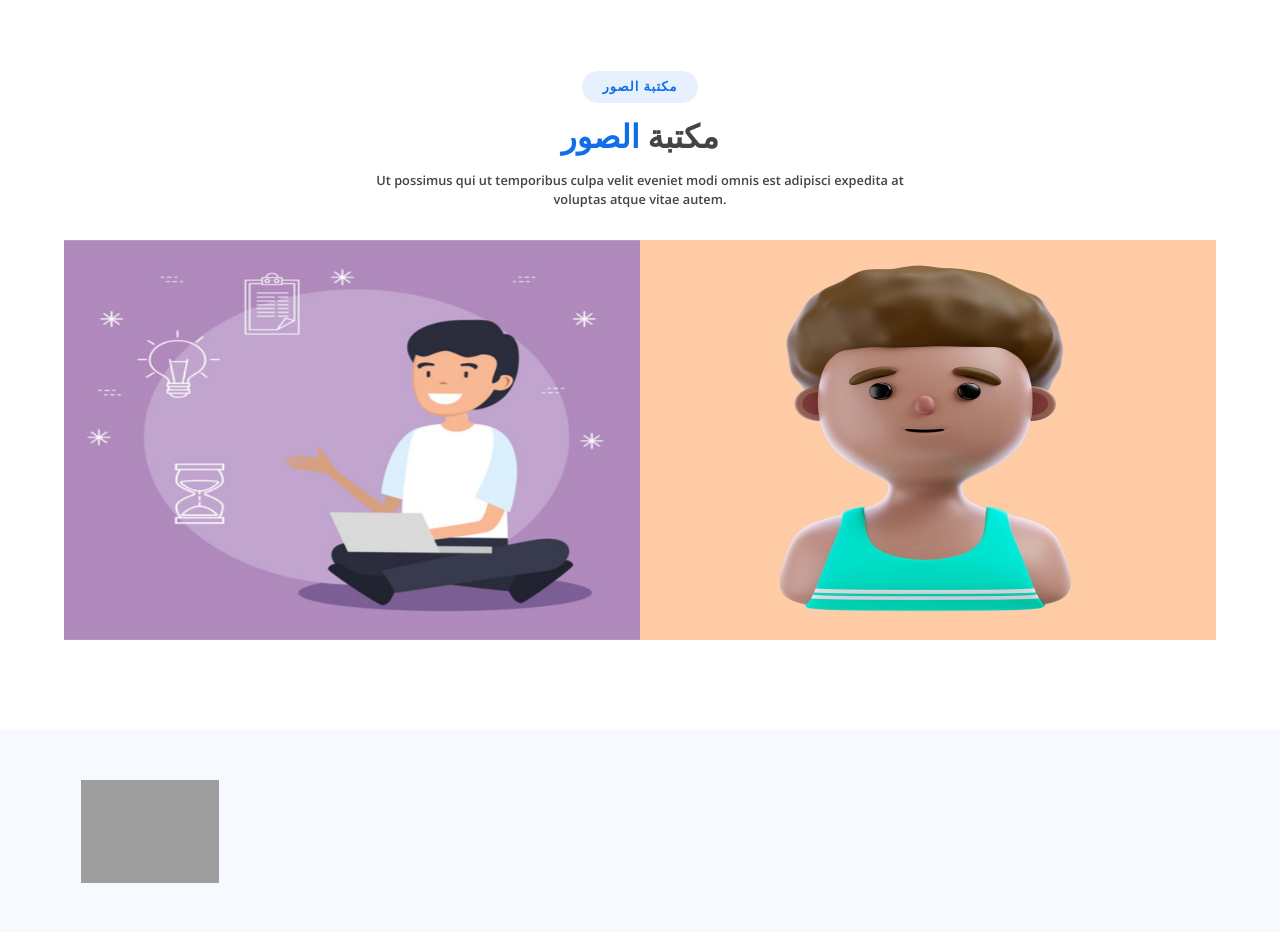
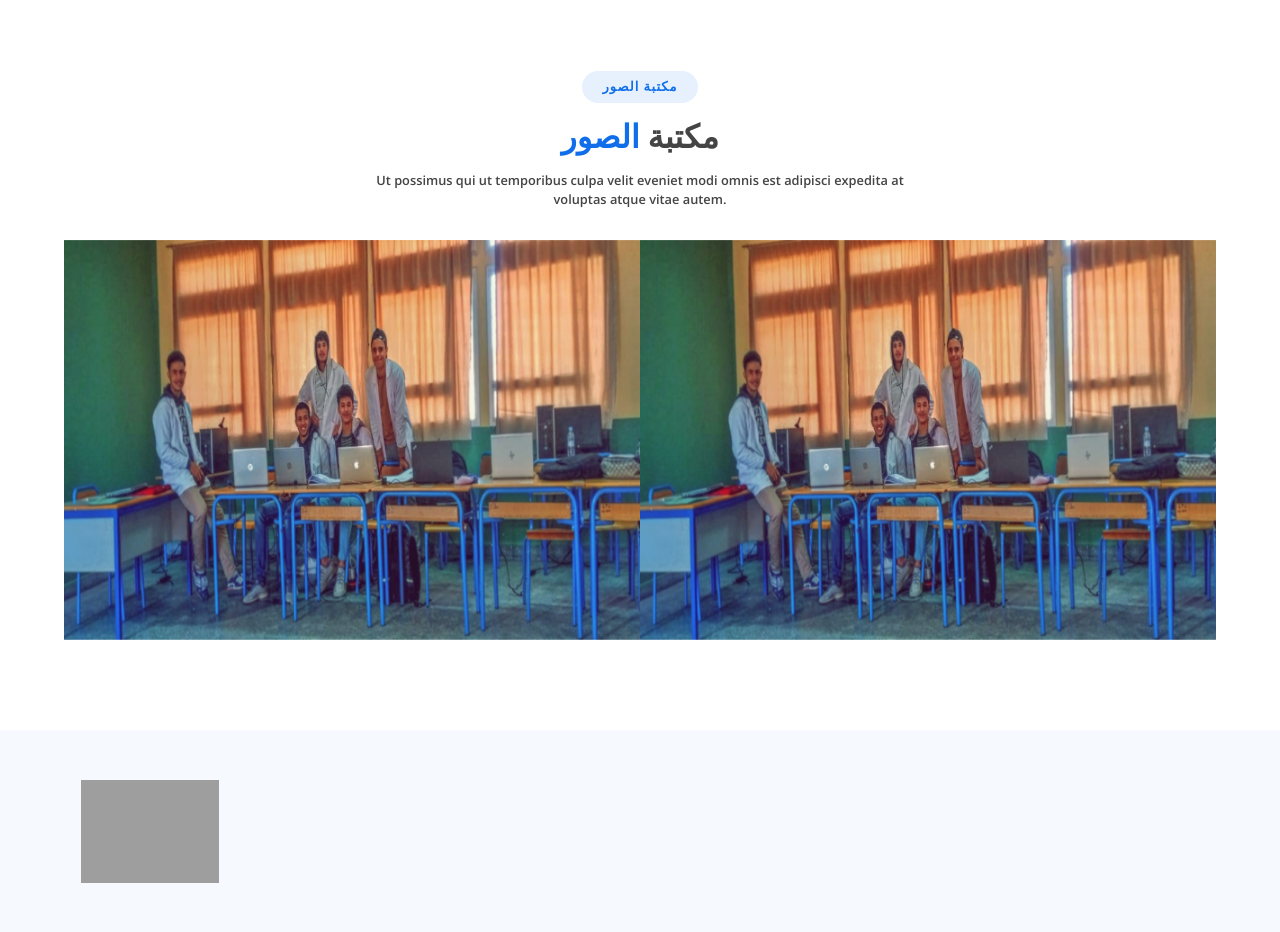
Before and after one commit to kamalkhalid234/SITE-WEB-NAHDA-CLUBE, a PHP site: page / in a window 1280 px wide. Shown: the part 3111-4043 px from the top of the page. Run offline with PHP 8.4, Linux system fonts and the light colour scheme; data comes from the database, SQL or seed files in the repository; grey boxes are pictures that could not be loaded.

Commit message:
version 18

```diff
--- a/administration/index.php
+++ b/administration/index.php
@@ -282,24 +282,19 @@ if ($conne->connect_error) {
                 </div>
                 <div class="swiper mySwiper">
                     <div class="swiper-wrapper">
-                        <div class="swiper-slide">
-                            <img src="../admin/image/customer-support.jpg" alt="Player Image" />
-                        </div>
-                        <div class="swiper-slide">
-                            <img src="../admin/image/profile.jpg" alt="Player Image" />
-                        </div>
-                        <div class="swiper-slide">
-                            <img src="../admin/image/customer-support.jpg" alt="Player Image" />
-                        </div>
-                        <div class="swiper-slide">
-                            <img src="../admin/image/profile.jpg" alt="Player Image" />
-                        </div>
-                        <div class="swiper-slide">
-                            <img src="../admin/image/customer-support.jpg" alt="Player Image" />
-                        </div>
-                        <div class="swiper-slide">
-                            <img src="../admin/image/profile.jpg" alt="Player Image" />
-                        </div>
+                        <?php // Requête SQL pour sélectionner les images où type_id = 1
+                        $sql = "SELECT * FROM gallery WHERE type_id = 1";
+                        $result = $conne->query($sql);
+                        if ($result->num_rows > 0) {
+                            while ($row = $result->fetch_assoc()) {
+                                echo "<div class='swiper-slide'>
+                                        <img src='../admin/uploads/image/" . htmlspecialchars($row['image']) . "' alt='Player Image' />
+                                      </div>";
+                            }
+                        } else {
+                            echo "<p>Aucune image trouvée.</p>";
+                        }
+                        ?>
 
                     </div>
                 </div>
```
